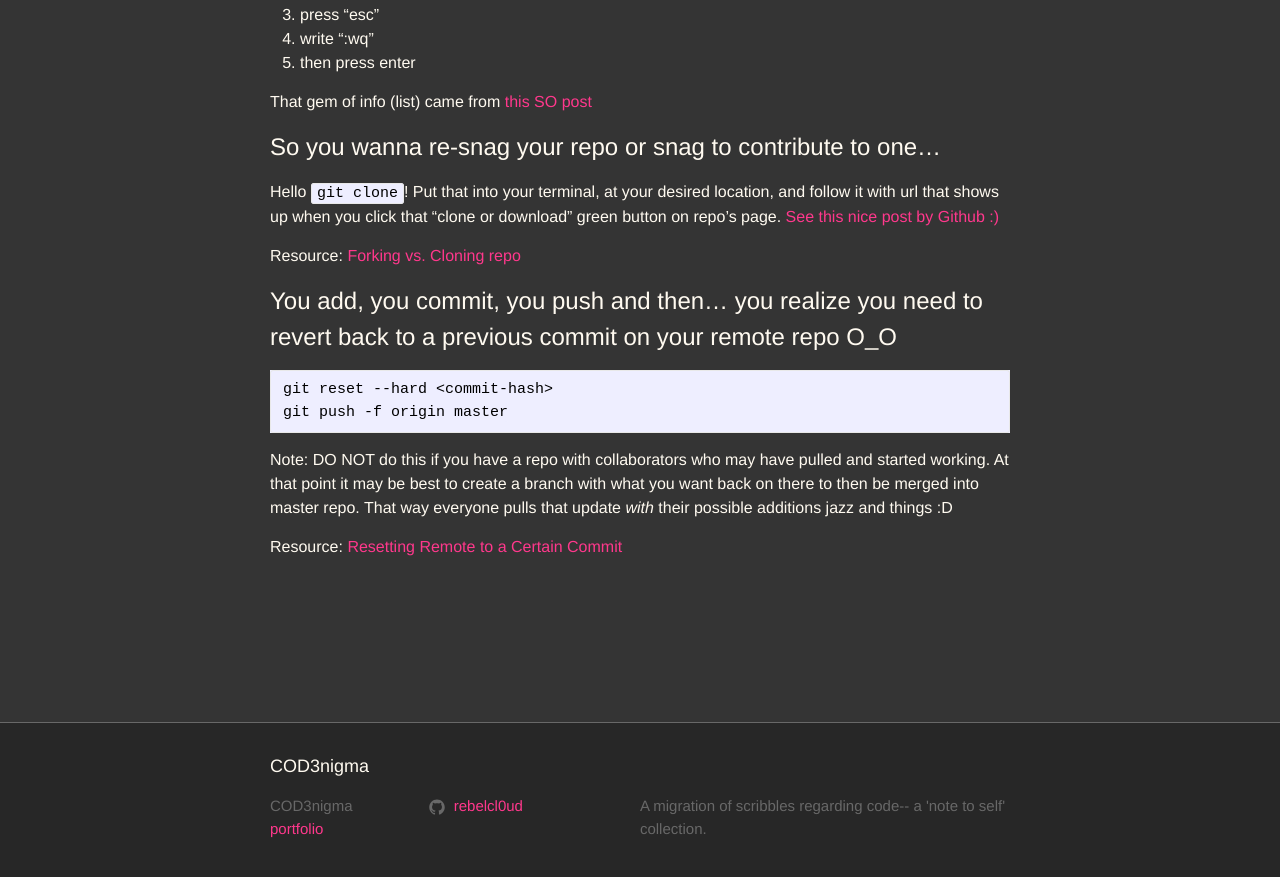
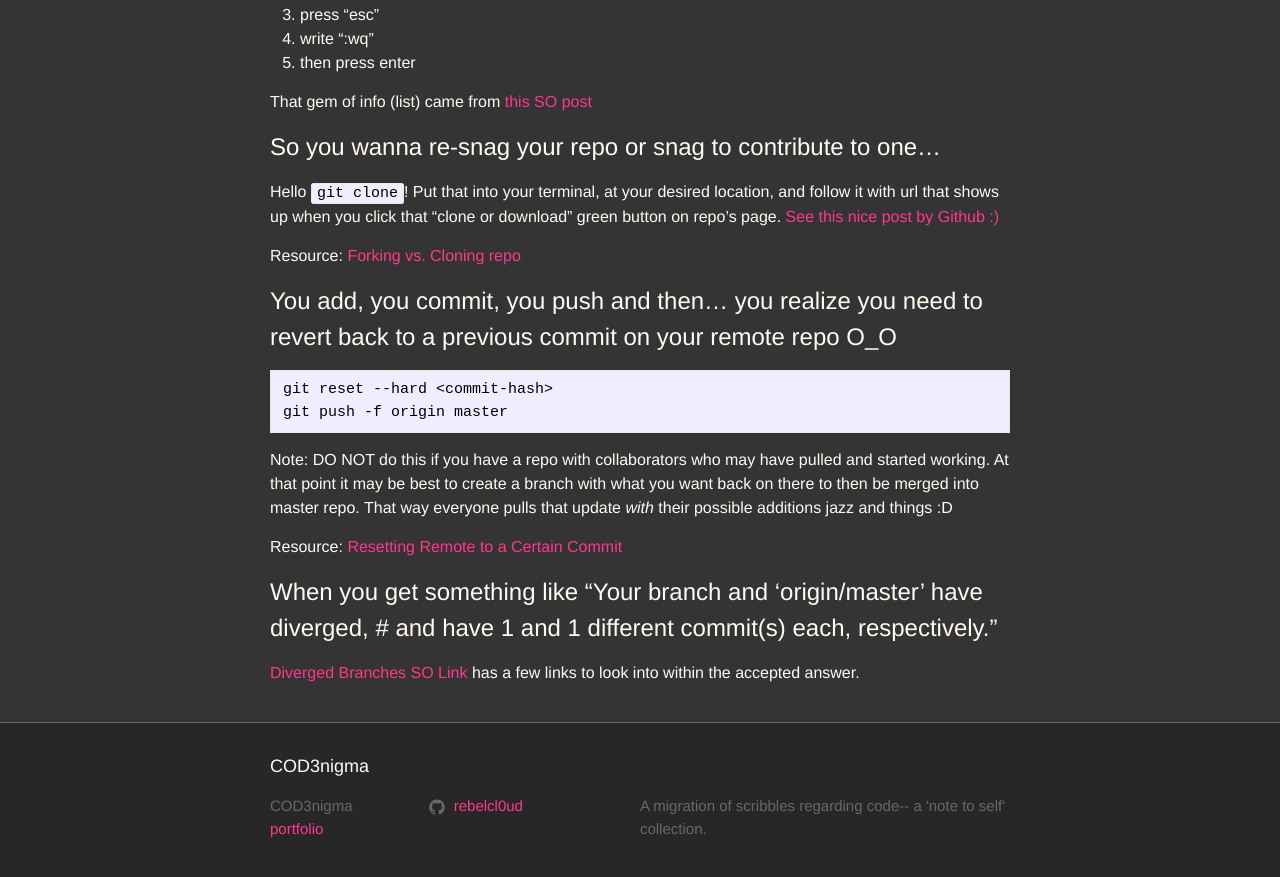
Before and after one commit to rebelcl0ud/blog, a Jekyll site: the page built from _posts/2017-06-19-[06]-git-it-done.markdown, in a window 1280 px wide and 900 px high, scrolled down 2687 px. Shown: the top 877 px of the window. Built offline with Jekyll 4.4.1, drawn with Linux system fonts in a browser that asks for light colours.

Commit message:
add: SO post link regarding diverged branches

```diff
--- a/_posts/2017-06-19-[06]-git-it-done.markdown
+++ b/_posts/2017-06-19-[06]-git-it-done.markdown
@@ -117,3 +117,7 @@ git push -f origin master
 Note: DO NOT do this if you have a repo with collaborators who may have pulled and started working. At that point it may be best to create a branch with what you want back on there to then be merged into master repo. That way everyone pulls that update *with* their possible additions jazz and things :D
 
 Resource: [Resetting Remote to a Certain Commit](https://stackoverflow.com/questions/5816688/resetting-remote-to-a-certain-commit)
+
+# When you get something like "Your branch and 'origin/master' have diverged, # and have 1 and 1 different commit(s) each, respectively."
+
+[Diverged Branches SO Link](https://stackoverflow.com/questions/2452226/master-branch-and-origin-master-have-diverged-how-to-undiverge-branches) has a few links to look into within the accepted answer.
```
